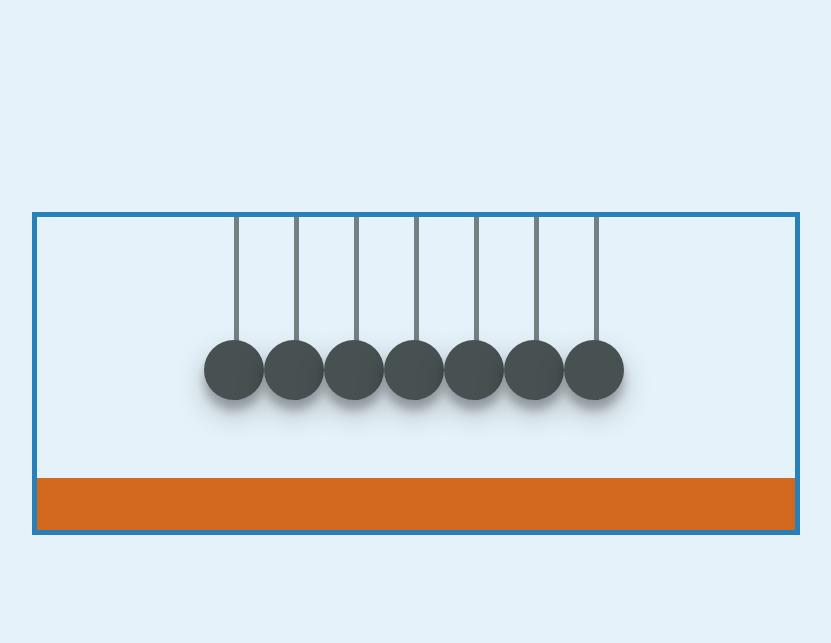
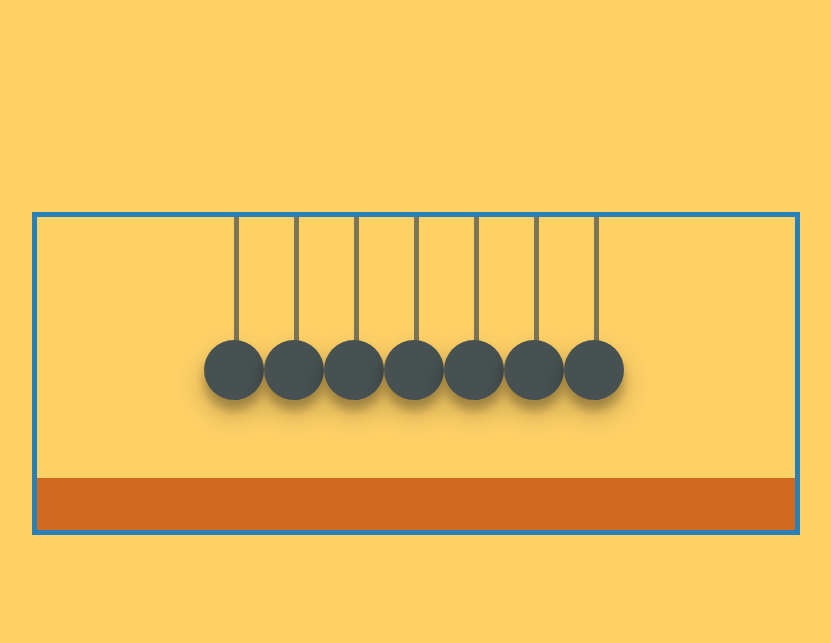
Before and after one commit to shubham-khantwal/Newton_cradle_animation_effect.github.io, a plain HTML site: page index.html in a window 1280 px wide. Shown: the part 157-800 px from the top of the page, without its empty margins (224-1055 px from the left). Drawn offline with Linux system fonts and the light colour scheme.

Commit message:
Update style.css

```diff
--- a/style.css
+++ b/style.css
@@ -5,7 +5,7 @@
 }
 
 :root{
-    --main-bg:hsl(204,64%,94%);
+    --main-bg:#fed167;
     --center-bg:#2980b9;
     --bg:71,81,82;
     --center-boxshadow:0 1.4rem 2.8rem rgba(0,0,0,0.25),0 1rem 1rem rgba(0,0,0,0.22);
```
